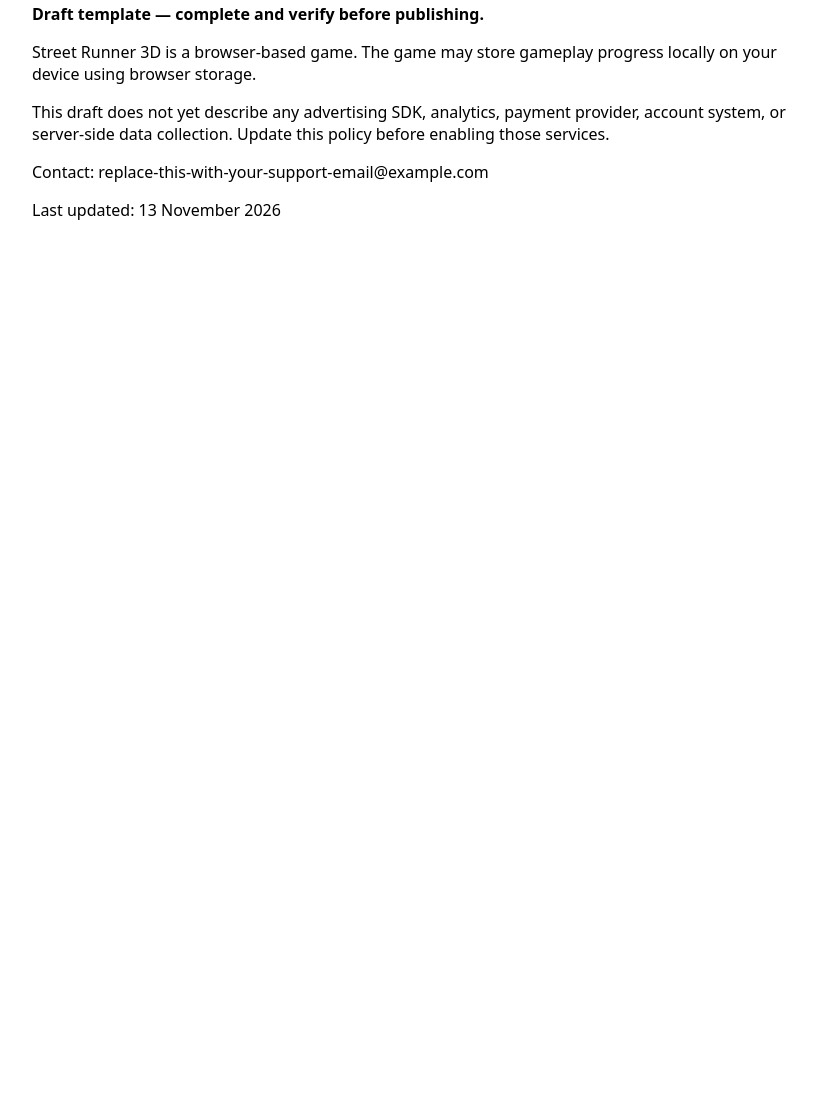
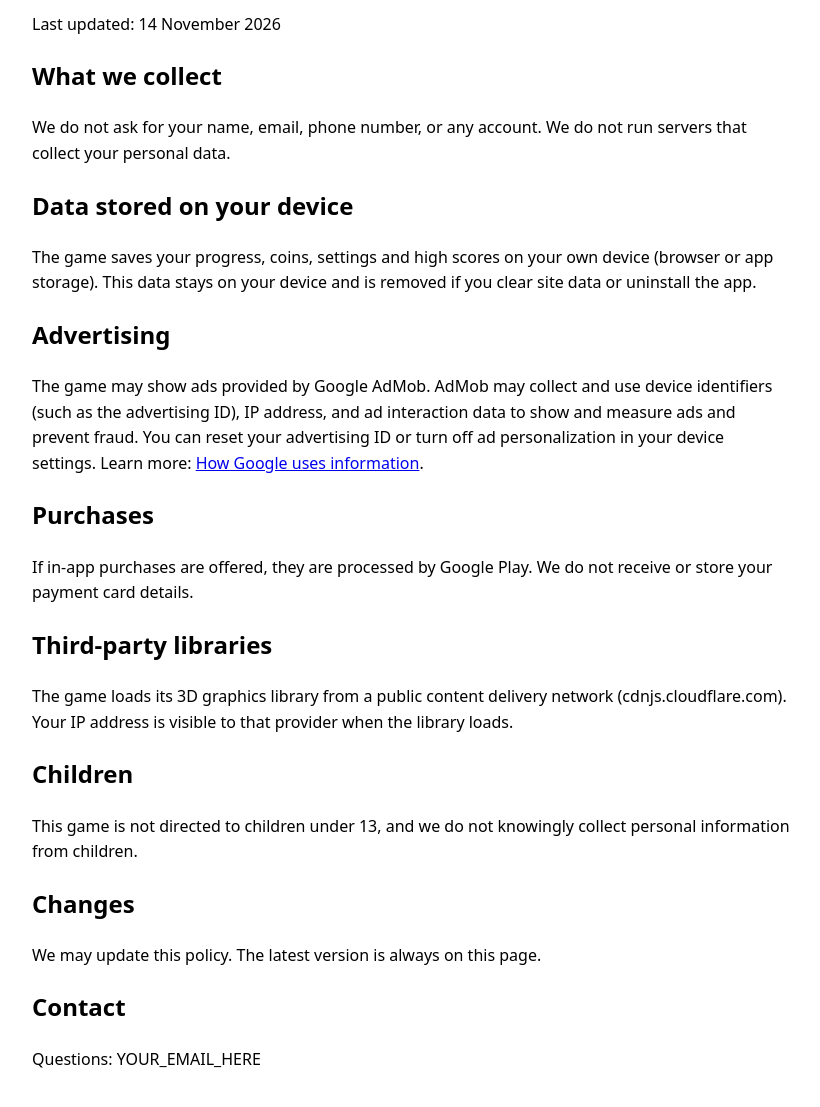
Before and after one commit to ApnaGame-Aryan/StreetRunner3D, a plain HTML site: page docs/privacy-policy.html in a window 1280 px wide. Shown: the part 101-1208 px from the top of the page, without its empty margins (228-1048 px from the left). Before the commit the page ends 800 px from the top, so only its background shows below. Drawn offline with Linux system fonts and the light colour scheme.

Commit message:
Update privacy policy

```diff
--- a/docs/privacy-policy.html
+++ b/docs/privacy-policy.html
@@ -1 +1,9 @@
-<!doctype html><html lang="en"><meta charset="utf-8"><meta name="viewport" content="width=device-width,initial-scale=1"><title>Street Runner 3D Privacy Policy</title><body style="font:16px system-ui;max-width:760px;margin:40px auto;padding:0 18px"><h1>Street Runner 3D – Privacy Policy</h1><p><b>Draft template — complete and verify before publishing.</b></p><p>Street Runner 3D is a browser-based game. The game may store gameplay progress locally on your device using browser storage.</p><p>This draft does not yet describe any advertising SDK, analytics, payment provider, account system, or server-side data collection. Update this policy before enabling those services.</p><p>Contact: replace-this-with-your-support-email@example.com</p><p>Last updated: 13 November 2026</p></body></html>
+<!doctype html><html lang="en"><meta charset="utf-8"><meta name="viewport" content="width=device-width,initial-scale=1"><title>Street Runner 3D Privacy Policy</title><body style="font:16px/1.6 system-ui;max-width:760px;margin:40px auto;padding:0 18px"><h1>Street Runner 3D – Privacy Policy</h1><p>Last updated: 14 November 2026</p>
+<h2>What we collect</h2><p>We do not ask for your name, email, phone number, or any account. We do not run servers that collect your personal data.</p>
+<h2>Data stored on your device</h2><p>The game saves your progress, coins, settings and high scores on your own device (browser or app storage). This data stays on your device and is removed if you clear site data or uninstall the app.</p>
+<h2>Advertising</h2><p>The game may show ads provided by Google AdMob. AdMob may collect and use device identifiers (such as the advertising ID), IP address, and ad interaction data to show and measure ads and prevent fraud. You can reset your advertising ID or turn off ad personalization in your device settings. Learn more: <a href="https://policies.google.com/technologies/partner-sites">How Google uses information</a>.</p>
+<h2>Purchases</h2><p>If in-app purchases are offered, they are processed by Google Play. We do not receive or store your payment card details.</p>
+<h2>Third-party libraries</h2><p>The game loads its 3D graphics library from a public content delivery network (cdnjs.cloudflare.com). Your IP address is visible to that provider when the library loads.</p>
+<h2>Children</h2><p>This game is not directed to children under 13, and we do not knowingly collect personal information from children.</p>
+<h2>Changes</h2><p>We may update this policy. The latest version is always on this page.</p>
+<h2>Contact</h2><p>Questions: YOUR_EMAIL_HERE</p></body></html>
```
Also changed, not shown: web/privacy-policy.html (+9 -1 lines).
